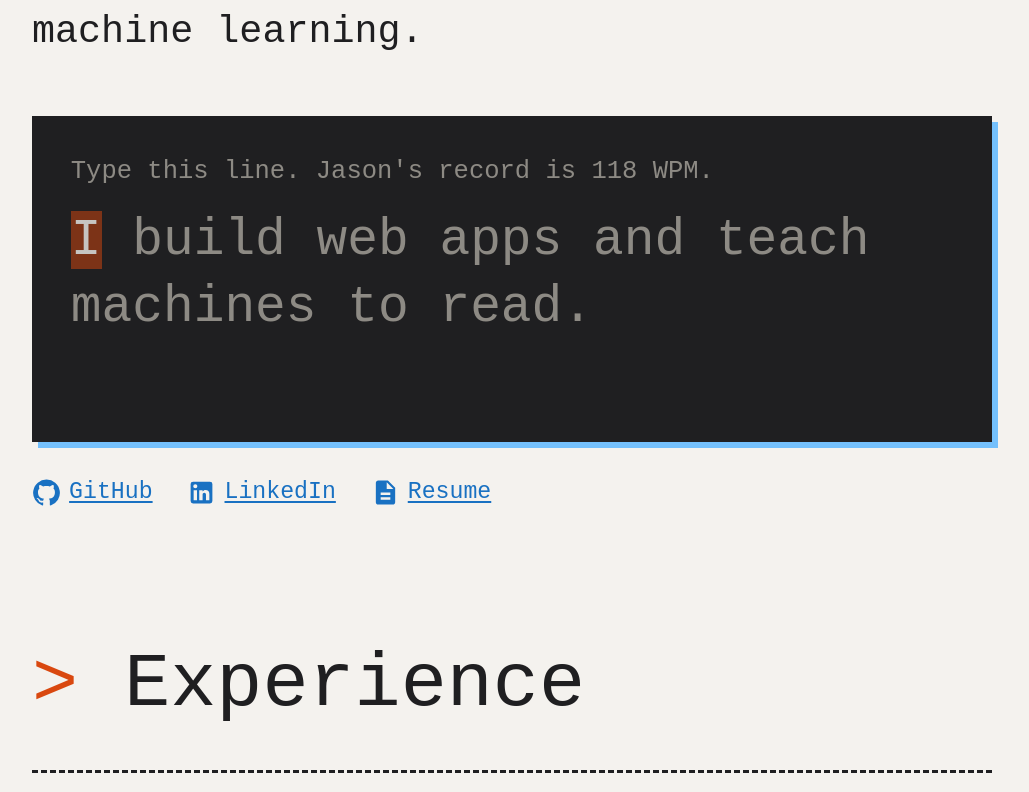
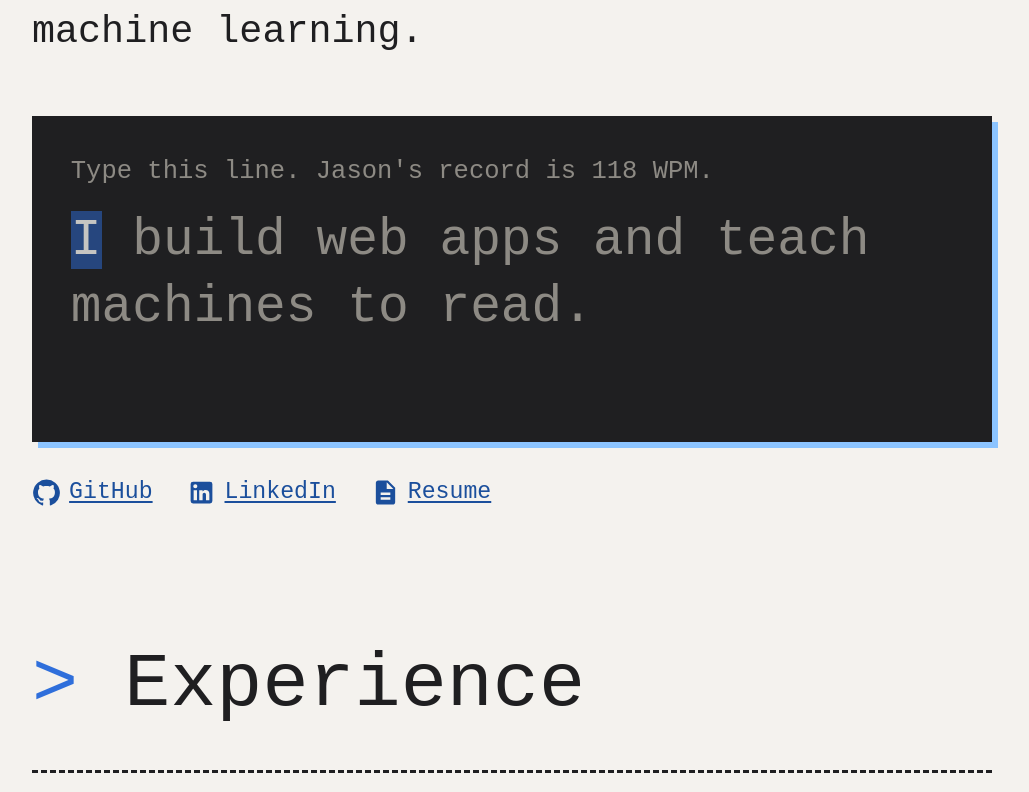
Before and after one commit to Jason-Wuuuu/Jason, a React (Vite) app: page / in a window 1280 px wide. Shown: the part 828-1620 px from the top of the page, without its empty margins (128-1157 px from the left). Built offline with nearby package versions, Linux system fonts and the light colour scheme; a web font is replaced by a local one.

Commit message:
Palette: blues only, no orange
Co-Authored-By: Claude Sonnet 5.5 <noreply@anthropic.com>

```diff
--- a/src/index.css
+++ b/src/index.css
@@ -4,15 +4,15 @@
   --panel: #e6e3dc;
   --ink: #1f1f21;
   --mute: #5d5b57;
-  --accent: #d9480f;
+  --accent: #2f6fdb;
   --on-accent: #ffffff;
-  --blue: #1971c2;
-  --sky: #74c0fc;
+  --blue: #1b4f9c;
+  --sky: #8cc4ff;
   --box: #1f1f21;
   --box-text: #f4f2ee;
   --box-dim: #8d8a84;
   --box-bad: #ff8a7a;
-  --box-link: #8fcbff;
+  --box-link: #9cc9ff;
   --display: "Jersey 15", ui-monospace, monospace;
   --body: "Jersey 15", ui-monospace, monospace;
   --shadow: 4px 4px 0 var(--ink);
@@ -28,14 +28,14 @@
     --panel: #2a2a2d;
     --ink: #eeebe6;
     --mute: #a09d97;
-    --accent: #ff922b;
+    --accent: #5aa2ff;
     --on-accent: #1c1c1e;
-    --blue: #8fcbff;
-    --sky: #8fcbff;
+    --blue: #9cc9ff;
+    --sky: #3b6fb8;
     --box: #2a2a2d;
     --box-text: #eeebe6;
     --box-dim: #7d7a75;
-    --box-link: #8fcbff;
+    --box-link: #9cc9ff;
   }
 }
 :root[data-theme="dark"] {
@@ -44,14 +44,14 @@
   --panel: #2a2a2d;
   --ink: #eeebe6;
   --mute: #a09d97;
-  --accent: #ff922b;
+  --accent: #5aa2ff;
   --on-accent: #1c1c1e;
-  --blue: #8fcbff;
-  --sky: #8fcbff;
+  --blue: #9cc9ff;
+  --sky: #3b6fb8;
   --box: #2a2a2d;
   --box-text: #eeebe6;
   --box-dim: #7d7a75;
-  --box-link: #8fcbff;
+  --box-link: #9cc9ff;
 }
 
 * { box-sizing: border-box; }
```
